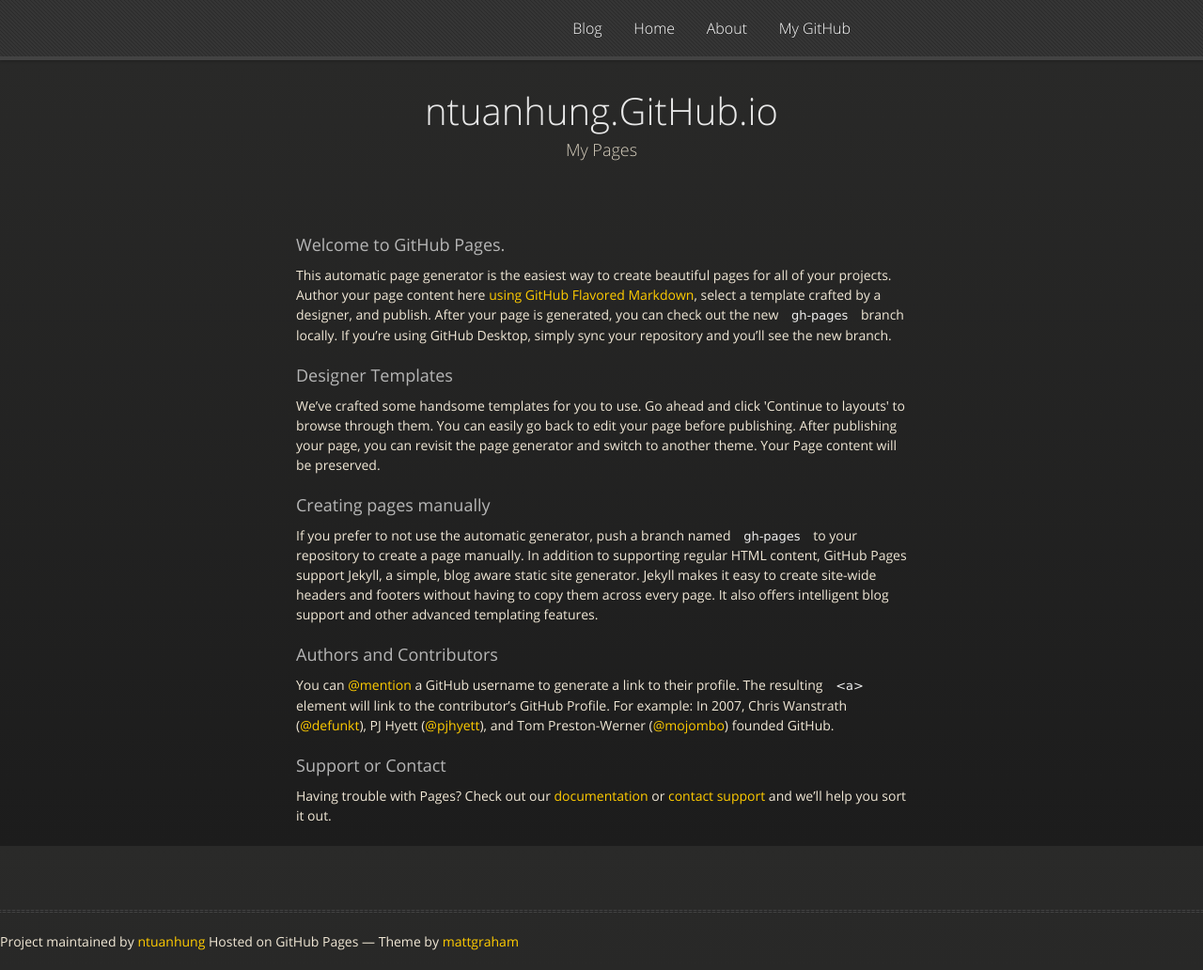
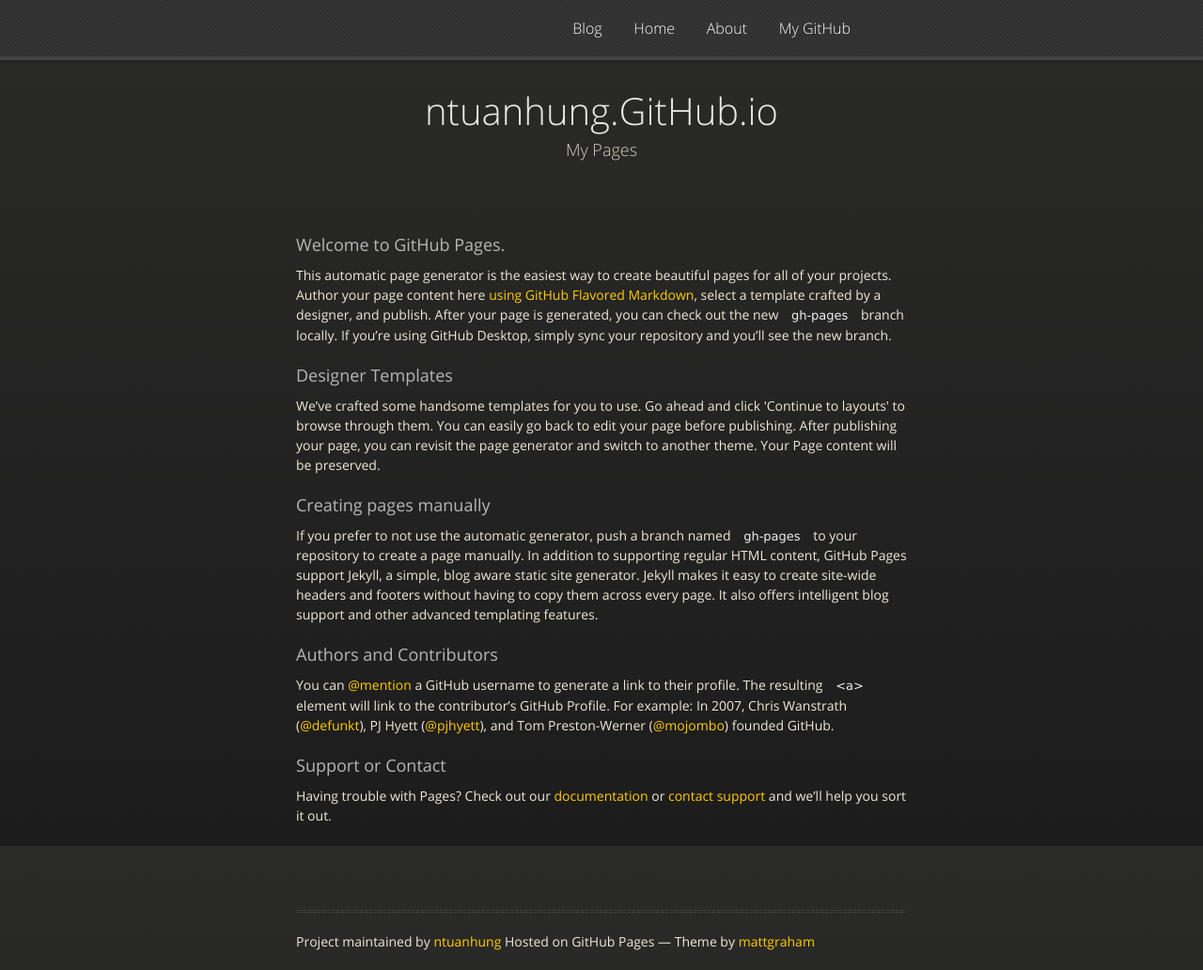
Before and after one commit to ntuanhung/ntuanhung.github.io, a Jekyll site: the page built from index.html, in a window 1280 px wide and 1032 px high. Shown: the whole window at 94% size. Built offline with Jekyll 4.4.1, drawn with Linux system fonts in a browser that asks for light colours; nearby versions of some CDN libraries.

Commit message:
Update default.html

```diff
--- a/_layouts/default.html
+++ b/_layouts/default.html
@@ -74,11 +74,11 @@
 
 <p>Having trouble with Pages? Check out our <a href="https://help.github.com/pages">documentation</a> or <a href="https://github.com/contact">contact support</a> and we’ll help you sort it out.</p>
       </section>
-
+ <hr>
+          <span class="credits left">Project maintained by <a href="https://github.com/ntuanhung">ntuanhung</a></span>
+          <span class="credits right">Hosted on GitHub Pages &mdash; Theme by <a href="https://twitter.com/michigangraham">mattgraham</a></span>
     </div>
     <!--[if !IE]><script>fixScale(document);</script><![endif]-->
-     <hr>
-          <span class="credits left">Project maintained by <a href="https://github.com/ntuanhung">ntuanhung</a></span>
-          <span class="credits right">Hosted on GitHub Pages &mdash; Theme by <a href="https://twitter.com/michigangraham">mattgraham</a></span>
+
   </body>
 </html>
```
